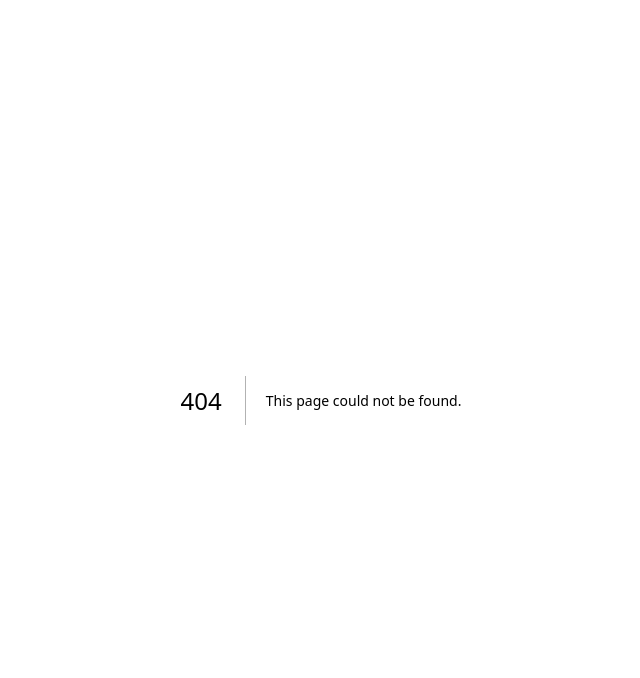
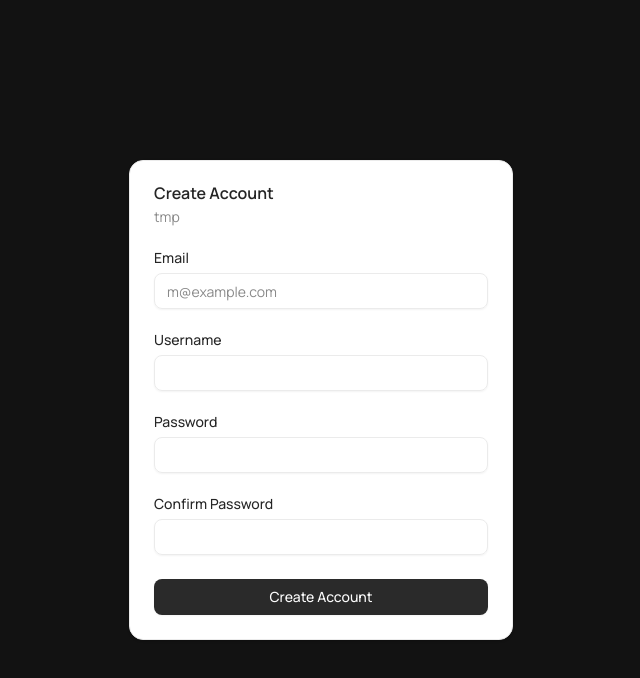
Before and after one commit to taamtera/KUSA, a Next.js app in the folder frontend/: page /register in a window 1280 px wide. Before the commit this address had no page. Shown: the top 678 px of the page, without its empty margins (319-959 px from the left). Built offline with nearby package versions, Linux system fonts and the light colour scheme.

Commit message:
add page register

```diff
--- /dev/null
+++ b/frontend/app/register/page.jsx
@@ -0,0 +1,117 @@
+'use client'
+
+import { Button } from "@/components/ui/button"
+import {
+    Card,
+    CardAction,
+    CardContent,
+    CardDescription,
+    CardFooter,
+    CardHeader,
+    CardTitle,
+} from "@/components/ui/card"
+import { Input } from "@/components/ui/input"
+import { Label } from "@/components/ui/label"
+import { useState } from "react";
+
+export default function CardDemo() {
+    const [email, setEmail] = useState("");
+    const [password, setPassword] = useState("");
+
+    const handleSubmit = async (e) => {
+        e.preventDefault();
+
+        console.log("Email:", email);
+        console.log("Password:", password);
+
+
+        try {
+            const response = await fetch("http://localhost:3001/login", {
+                method: "POST",
+                headers: {
+                    "Content-Type": "application/json",
+                },
+                body: JSON.stringify({ email, password }),
+            });
+
+            const data = await response.json();
+            console.log(data);
+
+            if (response.ok) {
+                alert("✅ " + data.message);
+            } else {
+                alert("❌ " + data.message);
+            }
+        } catch (error) {
+            console.error("Error:", error);
+            alert("Something went wrong!");
+        }
+    };
+
+    return (
+        <div className="flex min-h-screen items-center justify-center">
+            <Card className="w-full max-w-sm">
+                <CardHeader>
+                    <CardTitle>Create Account</CardTitle>
+                    <CardDescription>
+                        tmp
+                    </CardDescription>
+                </CardHeader>
+                <CardContent>
+                    <form>
+                        <div className="flex flex-col gap-6">
+                            <div className="grid gap-2">
+                                <Label htmlFor="email">Email</Label>
+                                <Input
+                                    id="email"
+                                    type="email"
+                                    placeholder="m@example.com"
+                                    value={email}
+                                    onChange={(e) => setEmail(e.target.value)}
+                                    required
+                                />
+                            </div>
+                            <div className="grid gap-2">
+                                <Label htmlFor="username">Username</Label>
+                                <Input
+                                    id="username"
+                                    type="username"
+                                    // value={email}
+                                    // onChange={(e) => setEmail(e.target.value)}
+                                    required
+                                />
+                            </div>
+                            <div className="grid gap-2">
+                                <div className="flex items-center">
+                                    <Label htmlFor="password">Password</Label>
+                                </div>
+                                <Input
+                                    id="password"
+                                    type="password"
+                                    value={password}
+                                    onChange={(e) => setPassword(e.target.value)}
+                                    required />
+                            </div>
+                            <div className="grid gap-2">
+                                <div className="flex items-center">
+                                    <Label htmlFor="password">Confirm Password</Label>
+                                </div>
+                                <Input
+                                    id="password"
+                                    type="password"
+                                    value={password}
+                                    onChange={(e) => setPassword(e.target.value)}
+                                    required />
+                            </div>
+                        </div>
+                    </form>
+                </CardContent>
+                <CardFooter className="flex-col gap-2">
+                    <Button type="submit" className="w-full" onClick={handleSubmit}>
+                        Create Account
+                    </Button>
+                </CardFooter>
+            </Card>
+        </div>
+    )
+}
```
